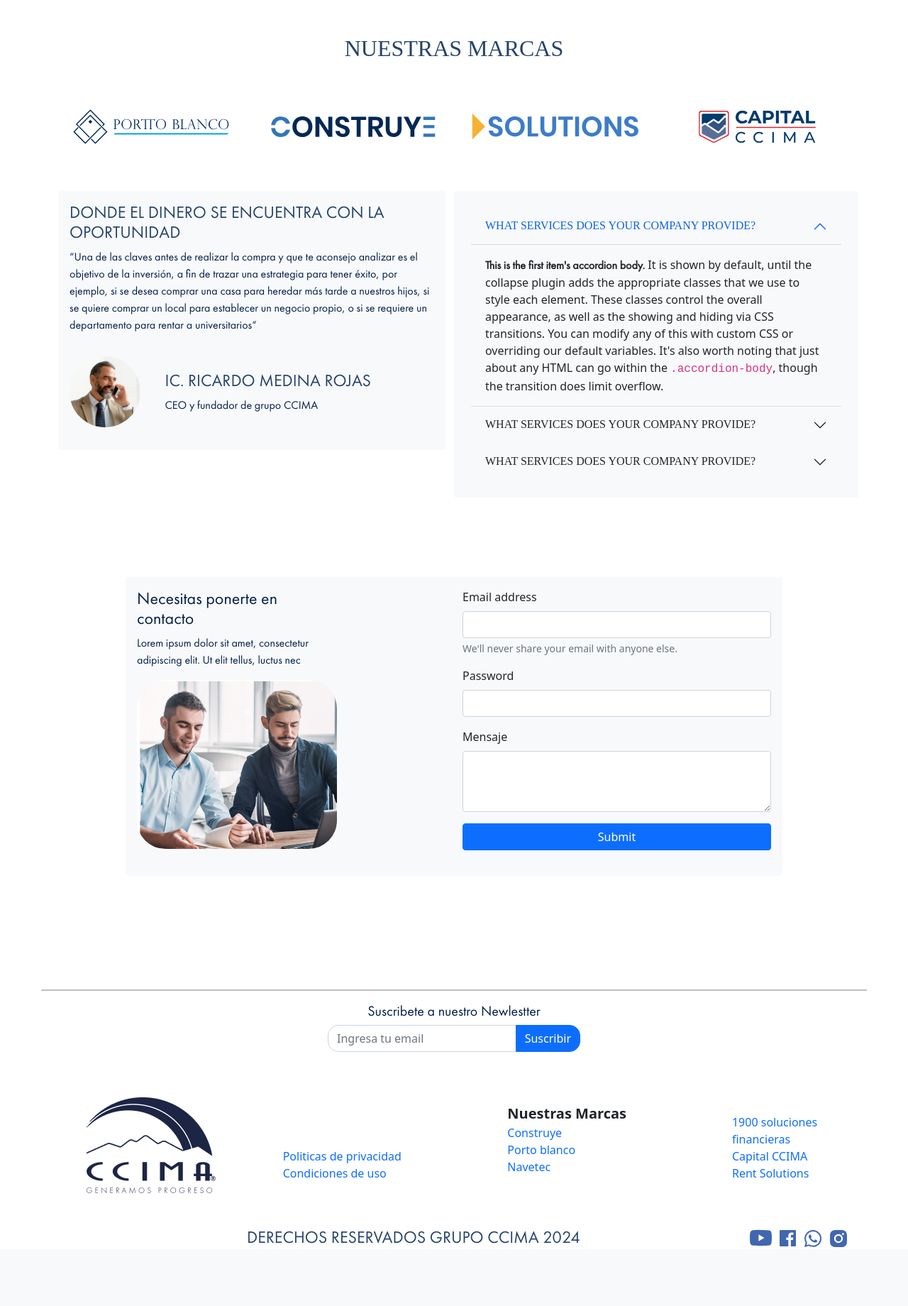
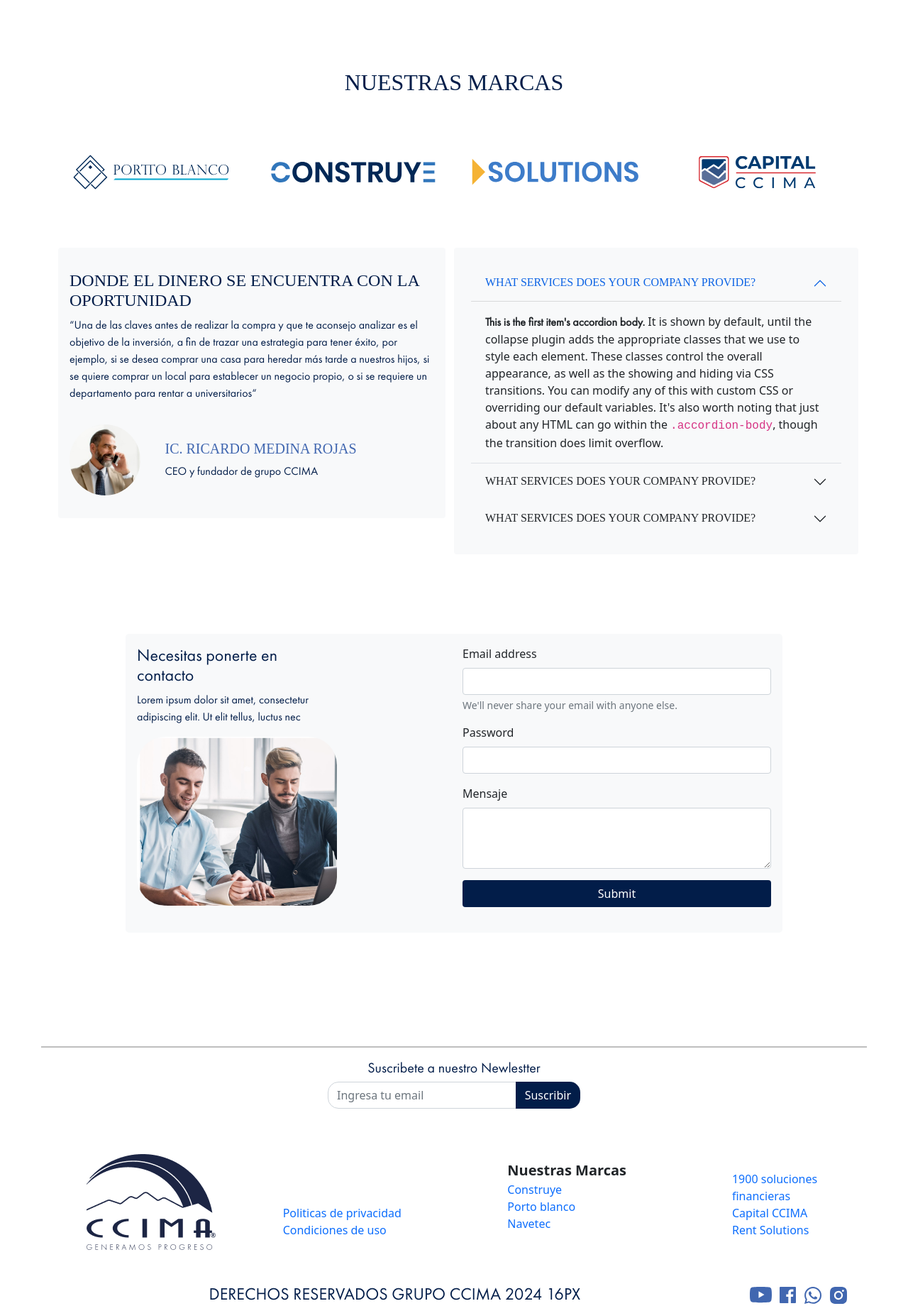
Before and after one commit to grupoccima1/ccimalp, a PHP site: page / in a window 1280 px wide; the page is wider, and only the part inside the window is pictured. Shown: the part 4428-6268 px from the top of that part at 71% size. Before the commit the page ends 6188 px from the top of that part, so only its background shows below. Run offline with PHP 8.4, Linux system fonts and the light colour scheme; some libraries are stand-ins or nearby versions; some web fonts are replaced.

Commit message:
Correcion FrontEnd

```diff
--- a/index.html
+++ b/index.html
@@ -136,19 +136,19 @@
     <section class="seccion">
       <div class="container">
         <div class="row d-flex justify-content-end">
-          <div class="col-3 text-center">
+          <div class="col-6 col-lg-3 text-center pt-5">
             <span class="num fs-1 fw-bold blue-text" data-val="21">00</span>
             <p class="fw-bold">Años de experiencia</p>
           </div>
-          <div class="col-3 text-center">
+          <div class="col-6 col-lg-3 text-center pt-5">
             <span class="num fs-1 fw-bold blue-text" data-val="2000">0000</span>
             <p class="fw-bold">Inversionistas</p>
           </div>
-          <div class="col-3 text-center">
+          <div class="col-6 col-lg-3 text-center pt-5">
             <span class="num fs-1 fw-bold blue-text" data-val="21">00</span>
             <p class="fw-bold">años de experiencia</p>
           </div>
-          <div class="col-3 text-center">
+          <div class="col-6 col-lg-3 text-center pt-5">
             <span class="num fs-1 fw-bold blue-text" data-val="21">00</span>
             <p class="fw-bold">años de experiencia</p>
           </div>
@@ -343,17 +343,17 @@
           </div>
           <div class="col-12 d-flex justify-content-evenly">
             <div class="row">
-              <div class="col-6 col-lg-3 col-xxl-2">
-                <img class="py-2" src="./public/img/logos/PorttoBlanco.svg" type="">
+              <div class="col-6 col-lg-3">
+                <img class="py-2 py-xl-4" src="./public/img/logos/PorttoBlanco.svg" type="">
               </div>
-              <div class="col-6 col-lg-3 col-xxl-2">
-                <img class="py-2" src="./public/img/logos/Construye.svg" type="">
+              <div class="col-6 col-lg-3">
+                <img class="py-2 py-xl-4" src="./public/img/logos/Construye.svg" type="">
               </div>
-              <div class="col-6 col-lg-3 col-xxl-2">
-                <img class="py-2" src="./public/img/logos/Rent_solutions.svg" type="">
+              <div class="col-6 col-lg-3">
+                <img class="py-2 py-xl-4" src="./public/img/logos/Rent_solutions.svg" type="">
               </div>
-              <div class="col-6 col-lg-3 col-xxl-2">
-                <img class="py-2" src="./public/img/logos/Capital_CCIMA.svg" type="">
+              <div class="col-6 col-lg-3">
+                <img class="py-2 py-xl-4" src="./public/img/logos/Capital_CCIMA.svg" type="">
               </div>
 
             </div>
@@ -368,7 +368,7 @@
           <div class="col-12 col-lg-6">
             <div class="card bg-light border-0">
               <div class="card-body">
-                <h4 class="card-title FuturaBook">Donde el dinero se encuentra con la Oportunidad</h4>
+                <h4 class="card-title FuturaDemi pt-3">Donde el dinero se encuentra con la Oportunidad</h4>
                 <p class="card-text FuturaBook">“Una de las claves antes de realizar la compra y que te aconsejo
                   analizar es el
                   objetivo de la inversión,
@@ -379,18 +379,18 @@
                 <div class="row pt-3">
                   <div class="col-3 ctr">
                     <figure>
-                      <img class="rd-ig w100px" src="./public/img/main_17.jpg" alt="">
+                      <img class="rd-ig w100px rps" src="./public/img/main_17.jpg" alt="">
                     </figure>
                   </div>
                   <div class="col-9 d-flex flex-column justify-content-center">
-                    <h4 class="FuturaBook">IC. Ricardo Medina Rojas</h4>
+                    <h4 class="FuturaMedium clr">IC. Ricardo Medina Rojas</h4>
                     <p>CEO y fundador de grupo CCIMA</p>
                   </div>
                 </div>
               </div>
             </div>
           </div>
-          <div class="col-12 col-lg-6 card rounded-2 bg-light p-2 border-0 ">
+          <div class="col-12 col-lg-6 card rounded-2 bg-light p-2 border-0 mt-5 mt-lg-0">
             <div class="accordion m-3" id="accordionPanelsStayOpenExample">
               <div class="accordion-item border-0 bg-transparent">
                 <h2 class="accordion-header ">
@@ -492,7 +492,7 @@
                             <label for="exampleInputPassword1" class="form-label">Mensaje</label>
                             <textarea class="form-control" id="exampleFormControlTextarea1" rows="3"></textarea>
                           </div>
-                          <button type="submit" class="btn btn-primary">Submit</button>
+                          <button type="submit" class="btn text-white bg__primario">Submit</button>
                         </form>
                       </div>
                     </div>
@@ -513,7 +513,7 @@
             <div class="input-group mb-3">
               <input type="text" class="form-control newsletter-input" placeholder="Ingresa tu email" aria-label=""
                 aria-describedby="button-addon2">
-              <button class="btn btn-primary newsletter-button" type="button" id="button-addon2">Suscribir</button>
+              <button class="btn text-white bg__primario newsletter-button" type="button" id="button-addon2">Suscribir</button>
             </div>
           </div>
         </div>
@@ -549,7 +549,7 @@
 
         <div class="row mt-5">
           <div class="col-12 col-lg-8 d-flex justify-content-end">
-            <h4 class="FuturaBook text-center text-lg-start mb-3 mb-lg-0">Derechos reservados Grupo CCIMA 2024</h4>
+            <h4 class="FuturaBook text-center text-lg-start mb-3 mb-lg-0">Derechos reservados Grupo CCIMA 2024 16px</h4>
           </div>
           <div class="col-12 col-lg-4 text-center text-lg-end">
             <a class="social" rel="nofollow" href="#" target="_blank"><img class="w-32px"
--- a/public/css/main.css
+++ b/public/css/main.css
@@ -3,7 +3,7 @@
     margin: 0;
 }
 :root{
-    --primario: #254369;
+    --primario: #021D49;
     --secundario: #254369;
     --master: #1C293A;
     --slave: #4167B0;
@@ -248,6 +248,11 @@
 .log{
     width: 64px;
 }
+@media (max-width:768px) {
+    .log{
+        width: 50px;
+    }
+}
 .lgo{
     width: 182px;
 }
@@ -281,3 +286,12 @@
  .ctr figure img:hover{
     transform: scale(1.2);
  }
+ @media (max-width:768px) {
+    .rps{
+        width: 4rem;
+    }
+}
+.clr{
+    color: #4167B0;
+    font-size: 20px;
+}
```
